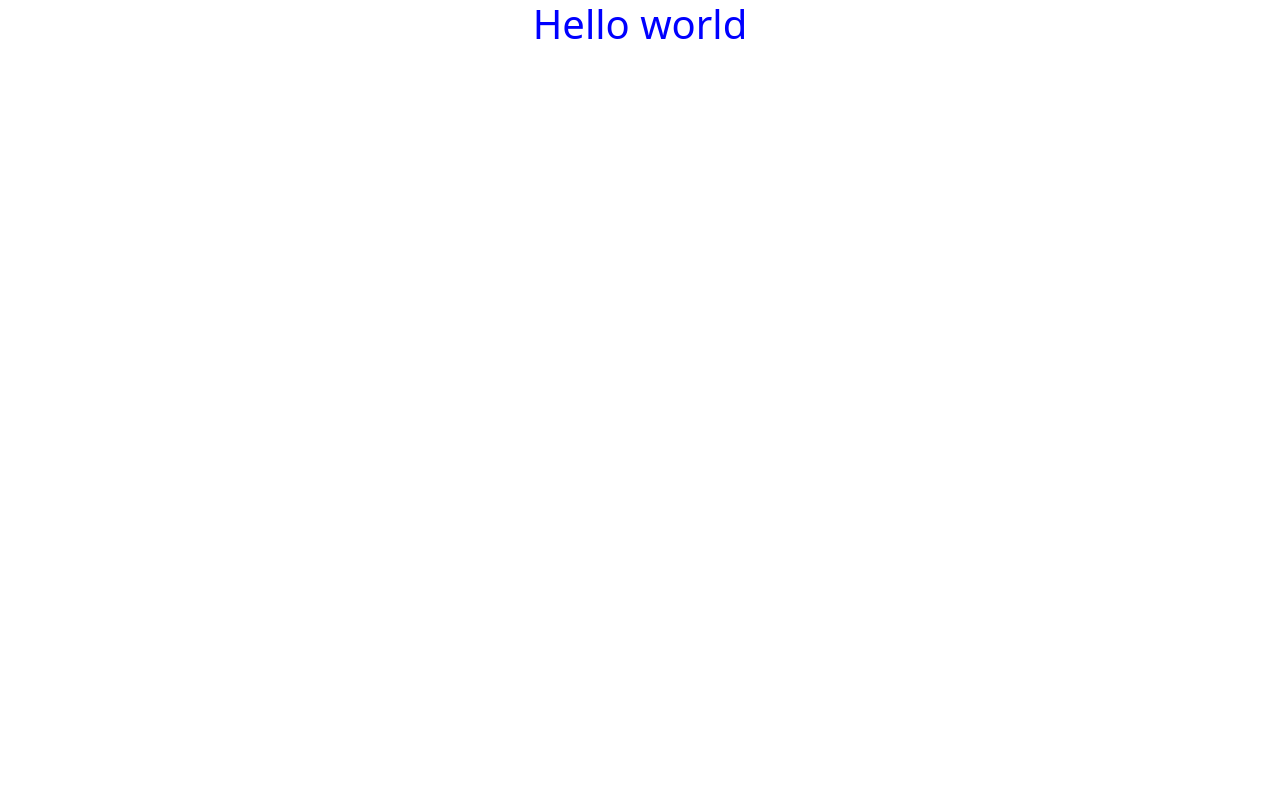
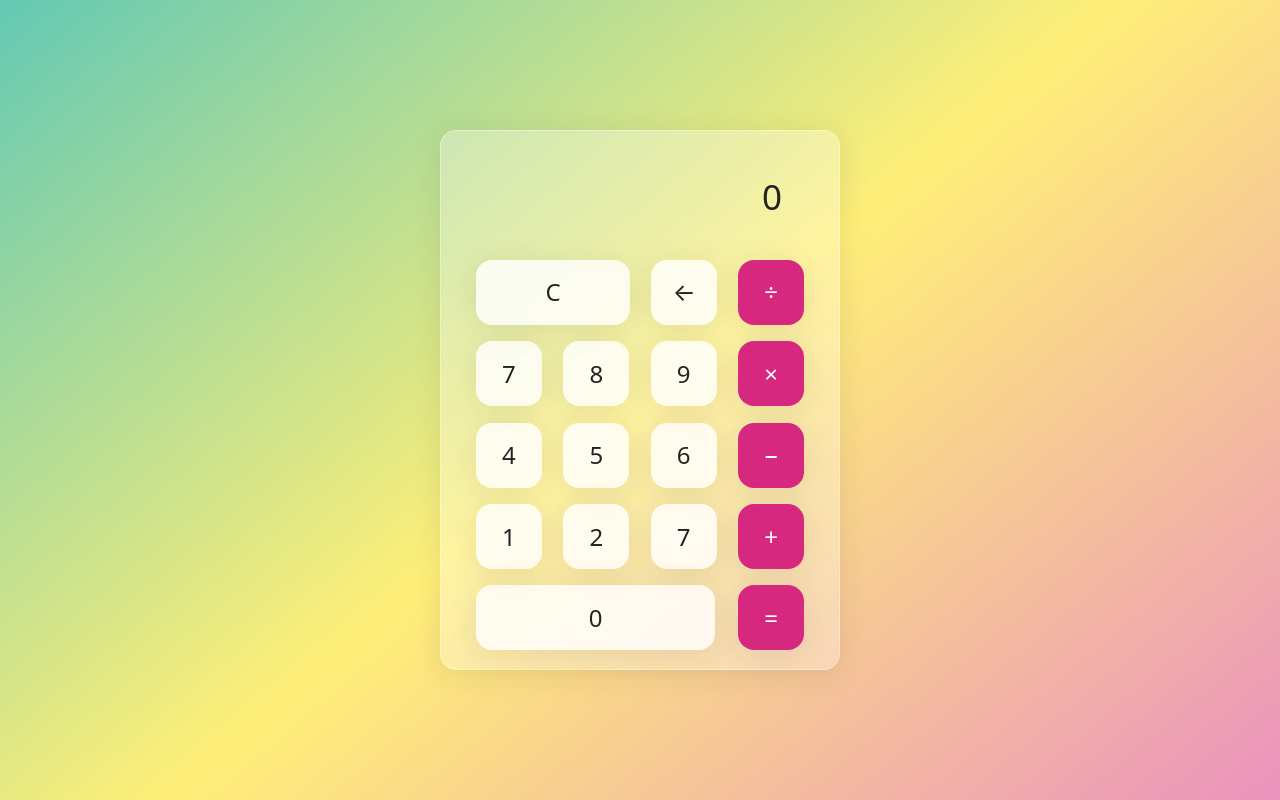
Before and after one commit to Antonio-Ribezzo/js-calculator, a plain HTML site: page index.html in a window 1280 px wide. Drawn offline with nearby package versions, Linux system fonts and the light colour scheme.

Commit message:
Html & Style (bootstrap + css)

```diff
--- a/index.html
+++ b/index.html
@@ -9,8 +9,82 @@
     <!-- link bootstrap -->
     <link href="https://cdn.jsdelivr.net/npm/bootstrap@5.3.0/dist/css/bootstrap.min.css" rel="stylesheet" integrity="sha384-9ndCyUaIbzAi2FUVXJi0CjmCapSmO7SnpJef0486qhLnuZ2cdeRhO02iuK6FUUVM" crossorigin="anonymous">
 </head>
-<body>
-    <h1 id="titleHeader" class="text-center">Hello world</h1>
+<body class="d-flex justify-content-center align-items-center vh-100">
+    <div id="container-0" class="wrapper">
+        <section id="screen" class="text-end">
+            0
+        </section>
+
+        <section class="calcButtons">
+
+            <div class="calcButtonsRow d-flex justify-content-between">
+                <button class="calcButton double">
+                    C
+                </button>
+                <button class="calcButton">
+                    &larr;
+                </button>
+                <button class="calcButton">
+                    &divide;
+                </button>
+            </div>
+
+            <div class="calcButtonsRow d-flex justify-content-between">
+                <button class="calcButton">
+                    7
+                </button>
+                <button class="calcButton">
+                    8
+                </button>
+                <button class="calcButton">
+                    9
+                </button>
+                <button class="calcButton">
+                    &times;
+                </button>
+            </div>
+
+            <div class="calcButtonsRow d-flex justify-content-between">
+                <button class="calcButton">
+                    4
+                </button>
+                <button class="calcButton">
+                    5
+                </button>
+                <button class="calcButton">
+                    6
+                </button>
+                <button class="calcButton">
+                    &minus;
+                </button>
+            </div>
+
+            <div class="calcButtonsRow d-flex justify-content-between">
+                <button class="calcButton">
+                    1
+                </button>
+                <button class="calcButton">
+                    2
+                </button>
+                <button class="calcButton">
+                    7
+                </button>
+                <button class="calcButton">
+                    &plus;
+                </button>
+            </div>
+
+            <div class="calcButtonsRow d-flex justify-content-between">
+                <button class="calcButton triple">
+                    0
+                </button>
+                <button class="calcButton">
+                    &equals;
+                </button>
+            </div>
+
+        </section>
+    </div>
 
 
 
--- a/style.css
+++ b/style.css
@@ -1,3 +1,75 @@
-#titleHeader{
-    color: blue;
+body{
+    font-family: 'Dosis', sans-serif;
+    font-display: swap;
+    background: linear-gradient(320deg, #eb92be, #ffef78, #63c9b4);
 }
+
+.wrapper,#sceen,.calcButton{
+    backdrop-filter: blur(5.5px);
+    -webkit-backdrop-filter: blur(5.5px);
+    background: rgba(255, 255, 255, 0.75);
+    border: 1px solid rgba(255, 255, 255, 0.01);
+    border-radius: 16px;
+    box-shadow: 0 4px 30px rgba(35, 35, 35, 0.1);
+    color: #232323;
+}
+
+.wrapper{
+    backdrop-filter: blur(4px);
+    -webkit-backdrop-filter: blur(4px);
+    background: rgba(255, 255, 255, 0.30);
+    border: 1px solid rgba(255, 255, 255, 0.34);
+    flex-basis: 400px;
+    height: 540px;
+    padding: 20px 35px;
+}
+
+#screen{
+    font-size: 35px;
+    overflow: auto;
+    padding: 20px;
+    width: 326px;
+}
+
+.calcButtonsRow{
+    margin: 5% 0;
+}
+
+.calcButton{
+    flex-basis: 20%;
+    font-family: inherit;
+    font-size: 24px;
+    height: 65px;
+}
+
+.calcButton:last-child{
+    backdrop-filter: blur(5.5px);
+    -webkit-backdrop-filter: blur(5.5px);
+    background: rgba(255, 255, 255, 0.75);
+    border: 1px solid rgba(255, 255, 255, 0.01);
+    border-radius: 16px;
+    box-shadow: 0 4px 30px rgba(35, 35, 35, 0.1);
+    color: #fff;
+    background: #d72880;
+}
+
+.calcButton:last-child:hover{
+    background-color: inherit;
+    color: inherit;
+}
+
+.calcButton:hover{
+    background-color: inherit;
+}
+
+.calcButton:active{
+    background-color: #ffef78;
+}
+
+.double{
+    flex-basis: 47%;
+}
+
+.triple{
+    flex-basis: 73%;
+}
```
